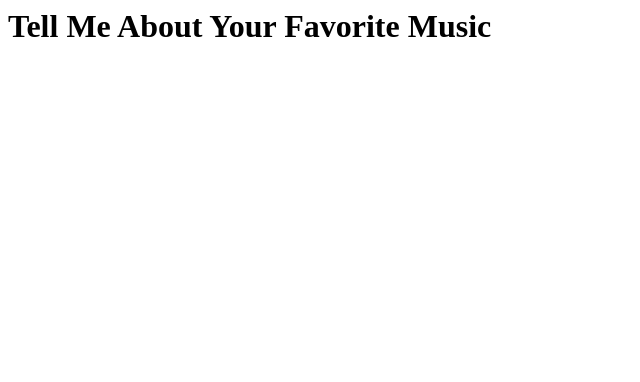
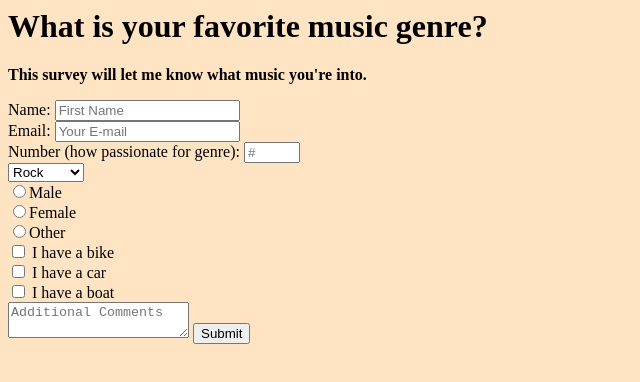
Before and after one commit to MasonBarnes/Survey-Page, a plain HTML site: page index.html in a window 1280 px wide. Shown: the whole page, without its empty margins (0-640 px from the left). Drawn offline with Linux system fonts and the light colour scheme.

Commit message:
Update index.html
These are the final page changes being updated.

```diff
--- a/index.html
+++ b/index.html
@@ -1 +1,47 @@
-<h1 id="title">Tell Me About Your Favorite Music</h1>
+<html lang="en">
+    <head>
+        <style>
+
+        </style>
+        <title>Music Survey</title>
+    </head>
+    <body style="background-color: bisque;">
+        <h1 id="title">What is your favorite music genre?</h1>
+        <p id="description"><b>This survey will let me know what music you're into.</b></p>
+        <form id="survey-form">
+            <label id="name-label">Name:</label>
+            <input id="name" type="text" name="name" placeholder="First Name" required><br>
+            <label id="email-label">Email:</label>
+            <input id="email" type="email" name="email" placeholder="Your E-mail" required><br>
+            <label id="number-label">Number (how passionate for genre):</label>
+            <input id="number" type="number" name="number" min="0" max="10" placeholder="#" required><br>
+            <select id="dropdown" name="Music">
+                <option value="rock">Rock</option>
+                <option value="metal">Metal</option>
+                <option value="pop">Pop</option>
+                <option value="hip-hop">Hip-hop</option>
+                <option value="r&b">R&B</option>
+                <option value="jazz">Jazz</option>
+                <option value="blues">Blues</option>
+                <option value="classical">Classical</option>
+                <option value="country">Country</option>
+                <option value="techno">Techno</option>
+                <option value="dubstep">Dubstep</option>
+                <option value="rap">Rap</option>
+                <option value="gospel">Gospel</option>
+            </select><br>
+            <input type="radio" name="gender" value="male">Male<br>
+            <input type="radio" name="gender" value="female">Female<br>
+            <input type="radio" name="gender" value="other">Other<br>
+            <input type="checkbox" id="vehicle1" name="vehicle1" value="Bike">
+            <label for="vehicle1"> I have a bike</label><br>
+            <input type="checkbox" id="vehicle2" name="vehicle2" value="Car">
+            <label for="vehicle2"> I have a car</label><br>
+            <input type="checkbox" id="vehicle3" name="vehicle3" value="Boat">
+            <label for="vehicle3"> I have a boat</label><br>
+            <textarea placeholder="Additional Comments"></textarea>
+            <input id="submit" type="submit"><br>
+        </form>
+        <script type="text/javascript" src="https://cdn.freecodecamp.org/testable-projects-fcc/v1/bundle.js"></script>
+    </body>
+</html>
```
